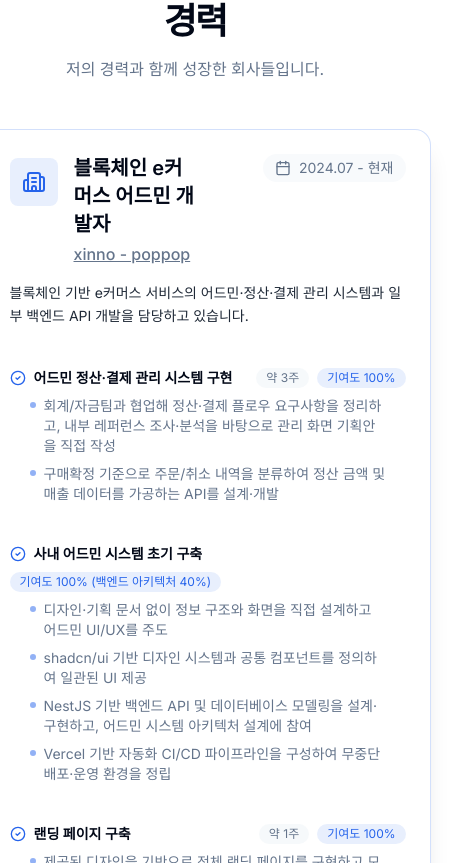
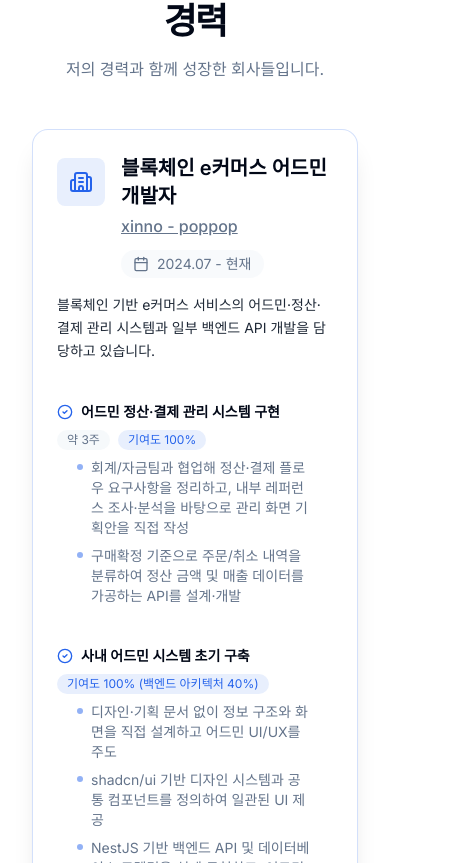
Before and after one commit to zinny22/zinny22.github.io, a Next.js app: page / in a window 390 px wide. Shown: the part 2261-3124 px from the top of the page, 463 px wide, since content can reach past the window. Built offline with nearby package versions, Linux system fonts and the light colour scheme.

Commit message:
feat:  경력란 반응형 처리 추가

```diff
--- a/src/components/sections/Experience.tsx
+++ b/src/components/sections/Experience.tsx
@@ -35,12 +35,7 @@ export function Experience() {
         <div className="w-full max-w-6xl mx-auto bg-card/70 backdrop-blur-sm border border-primary/20 rounded-2xl p-6 sm:p-10 shadow-xl">
           <div className="w-full space-y-6">
             {experiences.map((exp, index) => (
-              <ExperienceItem
-                key={index}
-                experience={exp}
-                content={content}
-                value={`item-${index}`}
-              />
+              <ExperienceItem key={index} experience={exp} />
             ))}
           </div>
         </div>
--- a/src/features/experience/components/ExperienceItem.tsx
+++ b/src/features/experience/components/ExperienceItem.tsx
@@ -2,28 +2,26 @@
 
 import { Badge } from "@/components/ui/badge";
 import { Building2, Calendar, CheckCircle2 } from "lucide-react";
-import { Experience, ExperienceContent } from "../types";
+import { Experience } from "../types";
 import { cn } from "@/lib/utils";
 
 interface ExperienceItemProps {
   experience: Experience;
-  content: ExperienceContent;
-  value: string;
 }
 
-export function ExperienceItem({ experience, content }: ExperienceItemProps) {
+export function ExperienceItem({ experience }: ExperienceItemProps) {
   return (
-    <div className="relative border-l border-border/60 pl-6 pb-10 last:pb-0">
-      <div className="absolute -left-[6px] top-5 h-3 w-3 rounded-full bg-primary shadow-sm" />
+    <div className="relative tablet:border-l tablet:border-border/60 pl-0 tablet:pl-6 pb-10 last:pb-0">
+      <div className="hidden tablet:block absolute -left-[6px] top-5 h-3 w-3 rounded-full bg-primary shadow-sm" />
 
       <div className="flex flex-col gap-4 pb-6">
-        <div className="flex flex-col sm:flex-row sm:items-start gap-4 w-full justify-between">
-          <div className="flex gap-4">
+        <div className="flex flex-col sm:flex-row sm:items-start gap-4 w-full">
+          <div className="flex gap-4 items-start">
             <div className="h-12 w-12 rounded-lg bg-primary/10 flex items-center justify-center flex-shrink-0 mt-1">
               <Building2 className="h-6 w-6 text-primary" />
             </div>
 
-            <div className="flex items-start justify-between w-full">
+            <div className="flex flex-col sm:flex-row sm:items-center sm:justify-between w-full gap-3">
               <div>
                 <h3 className="text-xl font-semibold pb-1">
                   {experience.position}
@@ -39,7 +37,7 @@ export function ExperienceItem({ experience, content }: ExperienceItemProps) {
                   {experience.company}
                 </p>
               </div>
-              <div className="flex items-center gap-2 text-sm text-muted-foreground bg-muted/50 px-3 py-1 rounded-full w-fit whitespace-nowrap ml-16 sm:ml-0">
+              <div className="flex items-center gap-2 text-sm text-muted-foreground bg-muted/50 px-3 py-1 rounded-full w-fit sm:whitespace-nowrap">
                 <Calendar className="h-4 w-4" />
                 {experience.period}
               </div>
```
